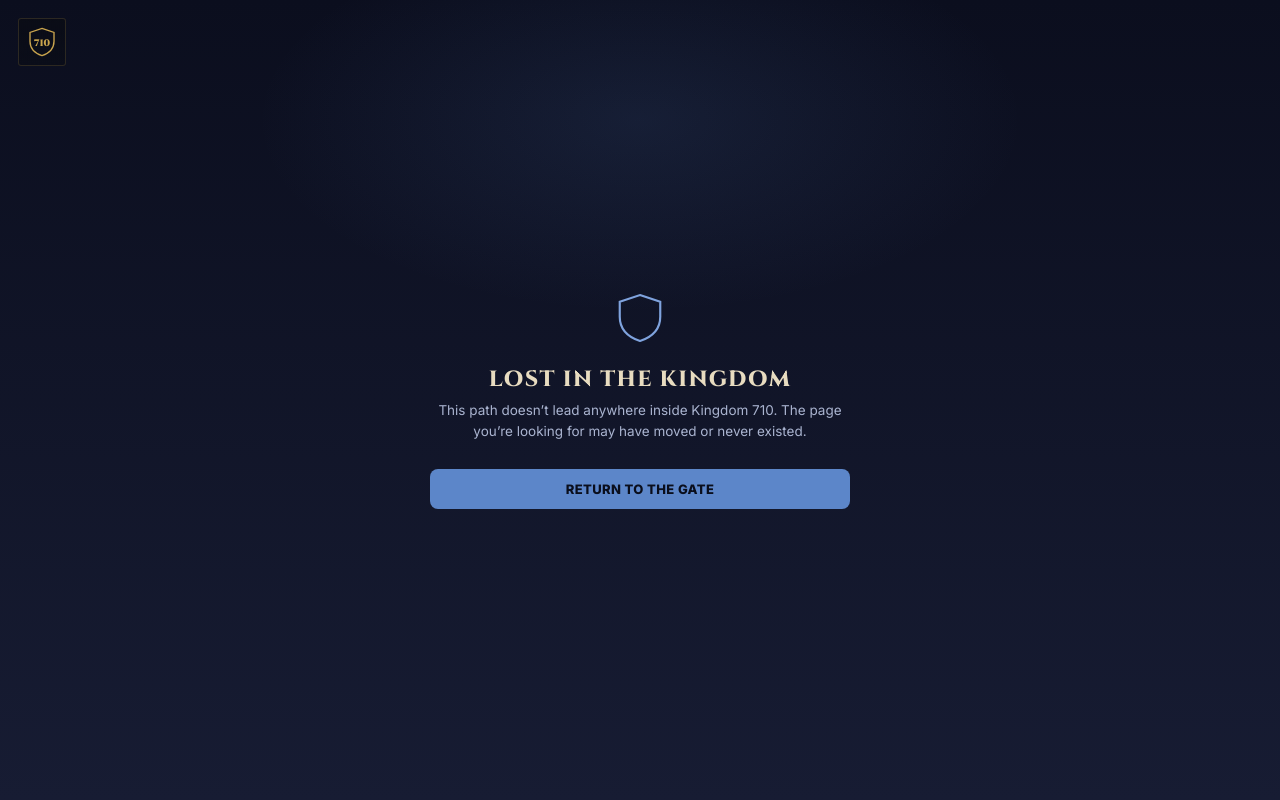
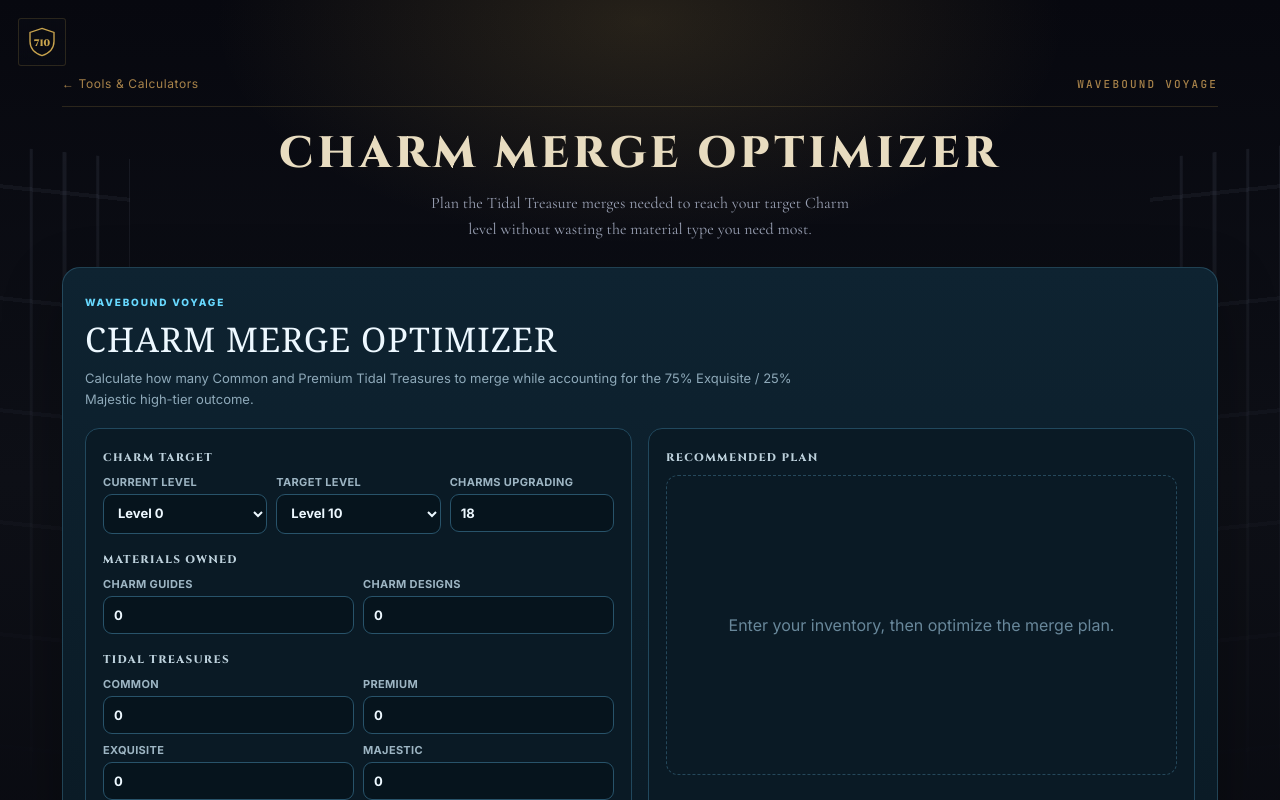
Before and after one commit to zkabeer1997-wq/KvK-Tracker-710, a Next.js app: page /tools/wavebound-charms in a window 1280 px wide. Before the commit this address had no page. Shown: the top 800 px of the page. Built offline with nearby package versions, Linux system fonts and the light colour scheme.

Commit message:
add dedicated wavebound charm tool page

```diff
--- /dev/null
+++ b/app/tools/wavebound-charms/page.js
@@ -0,0 +1,43 @@
+import Link from 'next/link';
+import WaveboundCharmOptimizer from '../WaveboundCharmOptimizer';
+
+export const metadata = {
+  title: 'Wavebound Charm Merge Optimizer',
+};
+
+export default function WaveboundCharmsPage({ searchParams }) {
+  const memberId = typeof searchParams?.member_id === 'string' ? searchParams.member_id : '';
+  const query = memberId ? `?member_id=${encodeURIComponent(memberId)}` : '';
+
+  return (
+    <main className="armory wavebound-tool-page">
+      <div className="armory-atmos" aria-hidden="true" />
+      <span className="armory-rack-l" aria-hidden="true" />
+      <span className="armory-rack-r" aria-hidden="true" />
+
+      <div className="armory-inner wavebound-tool-inner">
+        <div className="wavebound-tool-nav">
+          <Link href={`/tools${query}`} className="wavebound-back">← Tools &amp; Calculators</Link>
+          <span className="k-mark">Wavebound Voyage</span>
+        </div>
+
+        <header className="armory-head wavebound-tool-head">
+          <h1 className="k-display armory-title">Charm Merge Optimizer</h1>
+          <p className="k-narrative armory-lede">Plan the Tidal Treasure merges needed to reach your target Charm level without wasting the material type you need most.</p>
+        </header>
+
+        <WaveboundCharmOptimizer />
+      </div>
+
+      <style>{`
+        .wavebound-tool-page{color:var(--parchment)}
+        .wavebound-tool-inner{width:min(1220px,100%);padding-top:clamp(76px,9vh,108px)}
+        .wavebound-tool-nav{display:flex;align-items:center;justify-content:space-between;gap:18px;margin-bottom:24px;padding-bottom:15px;border-bottom:1px solid var(--edge)}
+        .wavebound-back{color:var(--brass);font-family:var(--font-body);font-size:12px;letter-spacing:.05em;text-decoration:none}
+        .wavebound-back:hover{color:var(--gold-hot)}
+        .wavebound-tool-head{margin-bottom:24px}
+        @media(max-width:620px){.wavebound-tool-nav{align-items:flex-start;flex-direction:column}.wavebound-tool-inner{padding-top:70px}}
+      `}</style>
+    </main>
+  );
+}
```
